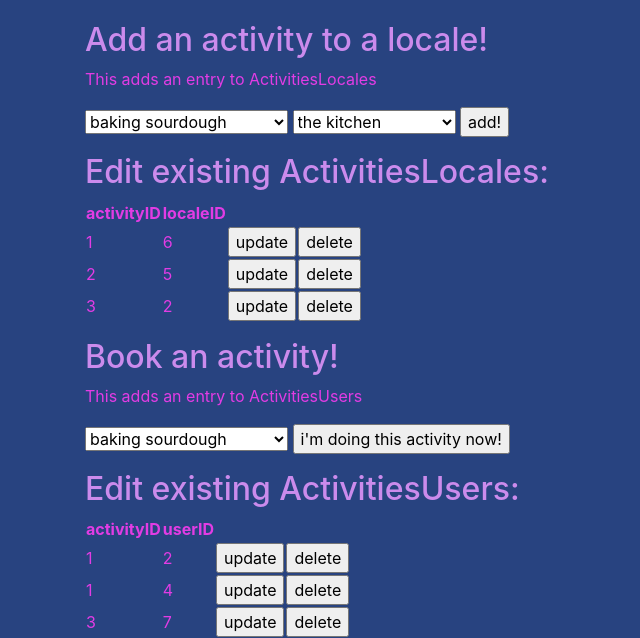
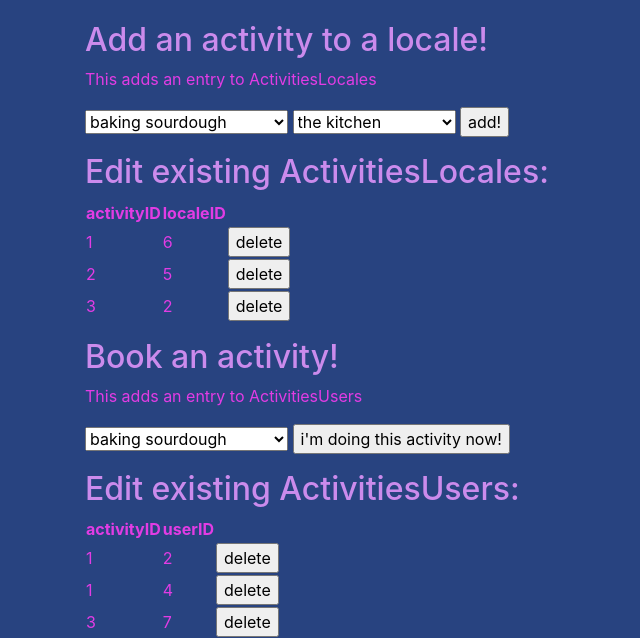
Before and after one commit to hjryan/ryanryan, a Flask app: page /activities in a window 1280 px wide. Shown: the part 384-1022 px from the top of the page, without its empty margins (0-640 px from the left). Run offline with Flask 2, Linux system fonts and the light colour scheme.

Commit message:
removed update buttons from M:M tables

```diff
--- a/templates/activities.html
+++ b/templates/activities.html
@@ -62,19 +62,16 @@
 <tr>
     <td>1</td>
     <td>6</td>
-    <td><input type="submit" value="update" id="updateButton" required></td>
     <td><input type="submit" value="delete" id="deleteButton" required></td>
 </tr>
 <tr>
     <td>2</td>
     <td>5</td>
-    <td><input type="submit" value="update" id="updateButton" required></td>
     <td><input type="submit" value="delete" id="deleteButton" required></td>
 </tr>
 <tr>
     <td>3</td>
     <td>2</td>
-    <td><input type="submit" value="update" id="updateButton" required></td>
     <td><input type="submit" value="delete" id="deleteButton" required></td>
 </tr>
 </table>
@@ -99,19 +96,16 @@
 <tr>
     <td>1</td>
     <td>2</td>
-    <td><input type="submit" value="update" id="updateButton" required></td>
     <td><input type="submit" value="delete" id="deleteButton" required></td>
 </tr>
 <tr>
     <td>1</td>
     <td>4</td>
-    <td><input type="submit" value="update" id="updateButton" required></td>
     <td><input type="submit" value="delete" id="deleteButton" required></td>
 </tr>
 <tr>
     <td>3</td>
     <td>7</td>
-    <td><input type="submit" value="update" id="updateButton" required></td>
     <td><input type="submit" value="delete" id="deleteButton" required></td>
 </tr>
 </table>
```
